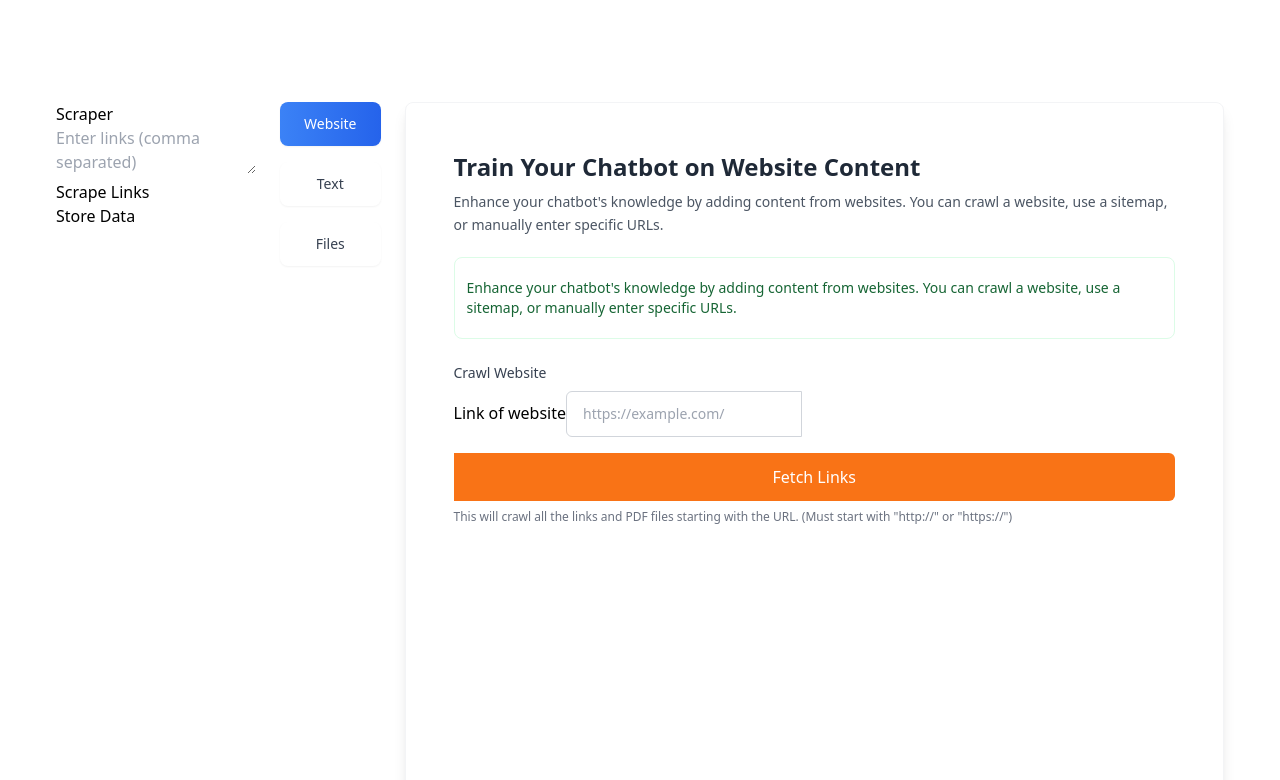
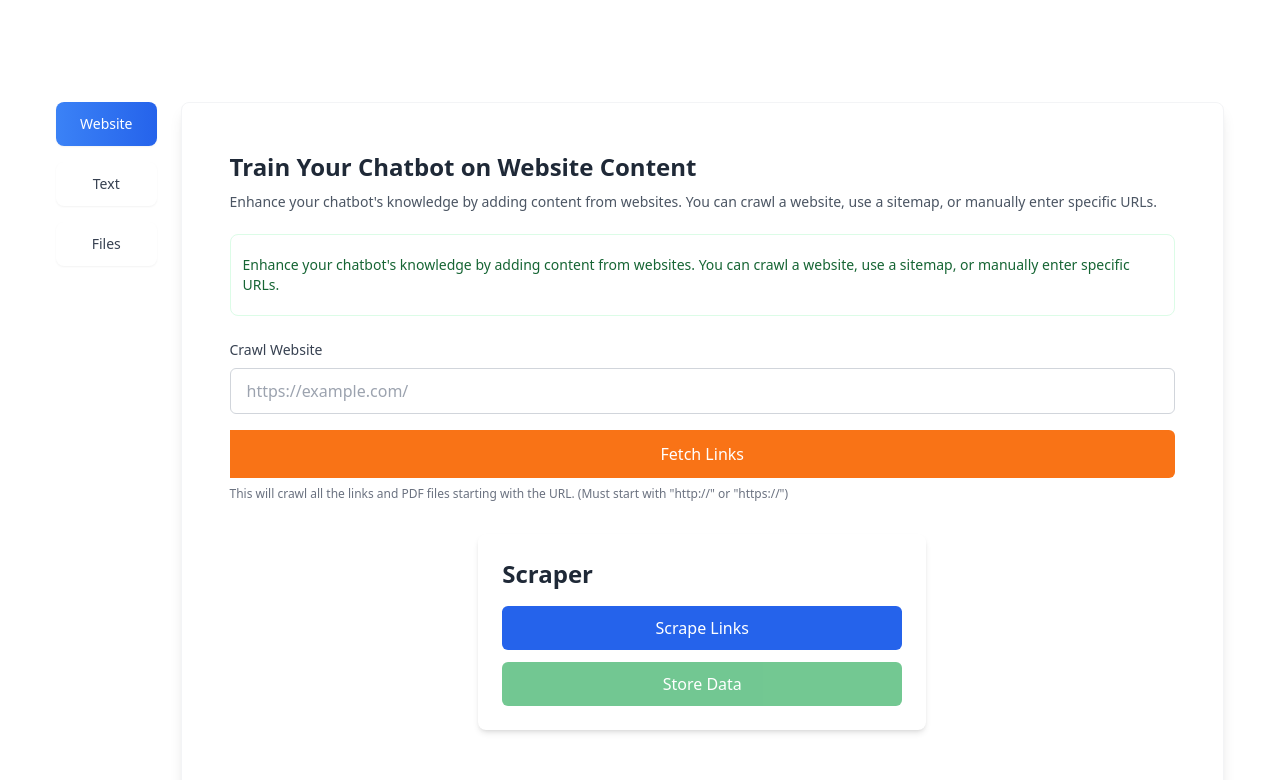
Before and after one commit to tim177/crawler, a React (Vite) app in the folder project/: page / in a window 1280 px wide. Shown: the part 660-1440 px from the top of the page. Built offline with nearby package versions, Linux system fonts and the light colour scheme.

Commit message:
adding requirement change again 8

```diff
--- a/project/src/components/ToggleSections.tsx
+++ b/project/src/components/ToggleSections.tsx
@@ -111,27 +111,6 @@ const ToggleSections = () => {
 
   return (
     <div className="w-full p-6 bg-transparent min-h-screen flex flex-col md:flex-row gap-6">
-      <div>
-        <h1>Scraper</h1>
-        <textarea
-          placeholder="Enter links (comma separated)"
-          onChange={(e) => setLinks(e.target.value.split(","))}
-        />
-        <br />
-        <button onClick={handleScrape} disabled={loadingScrape}>
-          {loadingScrape ? "Scraping..." : "Scrape Links"}
-        </button>
-        <br />
-        <button
-          onClick={handleStore}
-          disabled={loadingStore || scrapedData.length === 0}
-        >
-          {loadingStore ? "Storing..." : "Store Data"}
-        </button>
-        {/* {scrapedData.length > 0 && (
-          <pre>{JSON.stringify(scrapedData, null, 2)}</pre>
-        )} */}
-      </div>
       {/* Toggle Buttons */}
       <div className="flex flex-row md:flex-col gap-2 md:gap-4 mb-4 md:mb-0">
         <button
@@ -191,8 +170,7 @@ const ToggleSections = () => {
                 Crawl Website
               </label>
               <div className="flex mt-2 group flex-col gap-4">
-                <div>
-                  <label>Link of website</label>
+                <div className="flex">
                   <input
                     type="url"
                     id="crawl"
@@ -200,7 +178,7 @@ const ToggleSections = () => {
                     value={crawlUrl}
                     onChange={(e) => setCrawlUrl(e.target.value)}
                     disabled={isLoading}
-                    className="flex-1 border border-gray-300 rounded-l-md px-4 py-3 text-sm focus:outline-none focus:ring-2 focus:ring-orange-300 focus:border-orange-400 transition-all duration-200 disabled:bg-gray-100 disabled:text-gray-400"
+                    className="w-full border border-gray-300 rounded-md px-4 py-2.5 text-gray-700 focus:outline-none focus:ring-2 focus:ring-blue-500 focus:border-transparent transition-all duration-200 disabled:bg-gray-100 disabled:text-gray-400"
                   />
                 </div>
                 {/* <div>
@@ -331,6 +309,35 @@ const ToggleSections = () => {
               </div>
             )}
 
+            <div className="max-w-md mx-auto p-6 mt-8 bg-white rounded-lg shadow-md">
+              <h1 className="text-2xl font-bold text-gray-800 mb-4">Scraper</h1>
+
+              <div className="space-y-3">
+                <button
+                  onClick={handleScrape}
+                  disabled={loadingScrape}
+                  className="w-full py-2.5 px-4 bg-blue-600 text-white font-medium rounded-md hover:bg-blue-700 focus:outline-none focus:ring-2 focus:ring-blue-500 focus:ring-offset-2 disabled:opacity-60 disabled:cursor-not-allowed transition-colors"
+                >
+                  {loadingScrape ? "Scraping..." : "Scrape Links"}
+                </button>
+
+                <button
+                  onClick={handleStore}
+                  disabled={loadingStore || scrapedData.length === 0}
+                  className="w-full py-2.5 px-4 bg-green-600 text-white font-medium rounded-md hover:bg-green-700 focus:outline-none focus:ring-2 focus:ring-green-500 focus:ring-offset-2 disabled:opacity-60 disabled:cursor-not-allowed transition-colors"
+                >
+                  {loadingStore ? "Storing..." : "Store Data"}
+                </button>
+              </div>
+
+              {scrapedData.length > 0 && (
+                <div className="mt-4 p-3 bg-gray-50 rounded-md border border-gray-200">
+                  <p className="text-sm text-gray-500 mb-1">
+                    Scraped {scrapedData.length} items
+                  </p>
+                </div>
+              )}
+            </div>
             {/* {apiResponse && <StoreButton links={apiResponse.links} />} */}
           </div>
         )}
```
